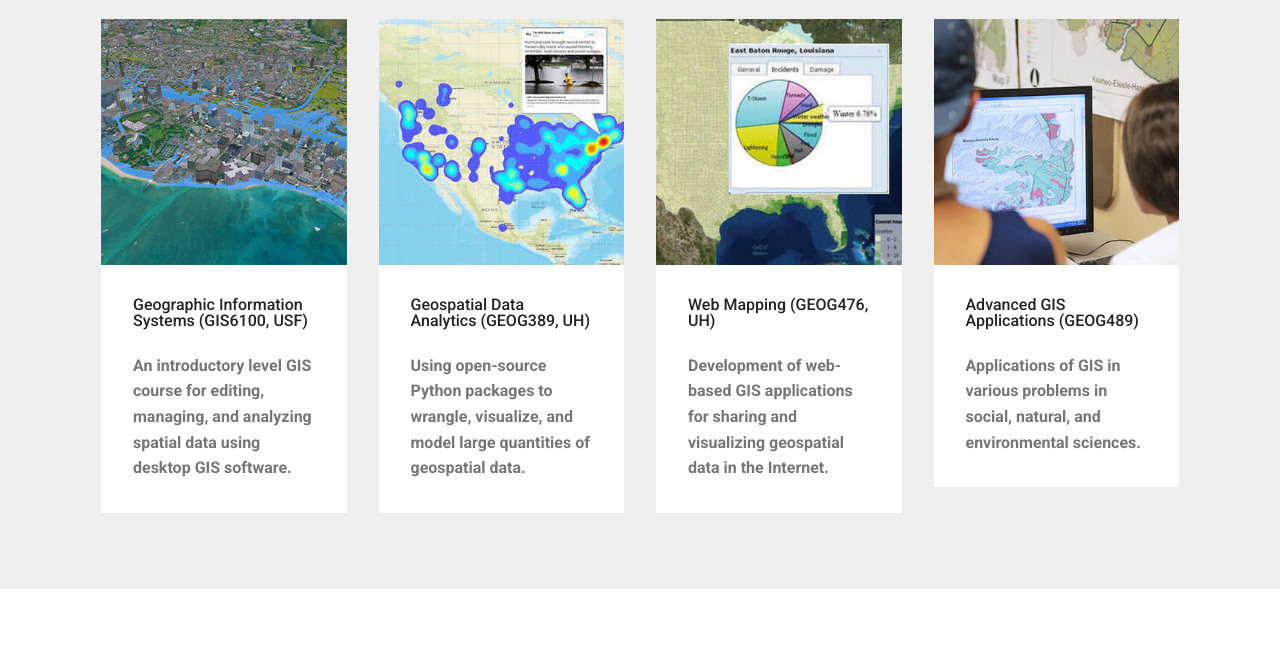
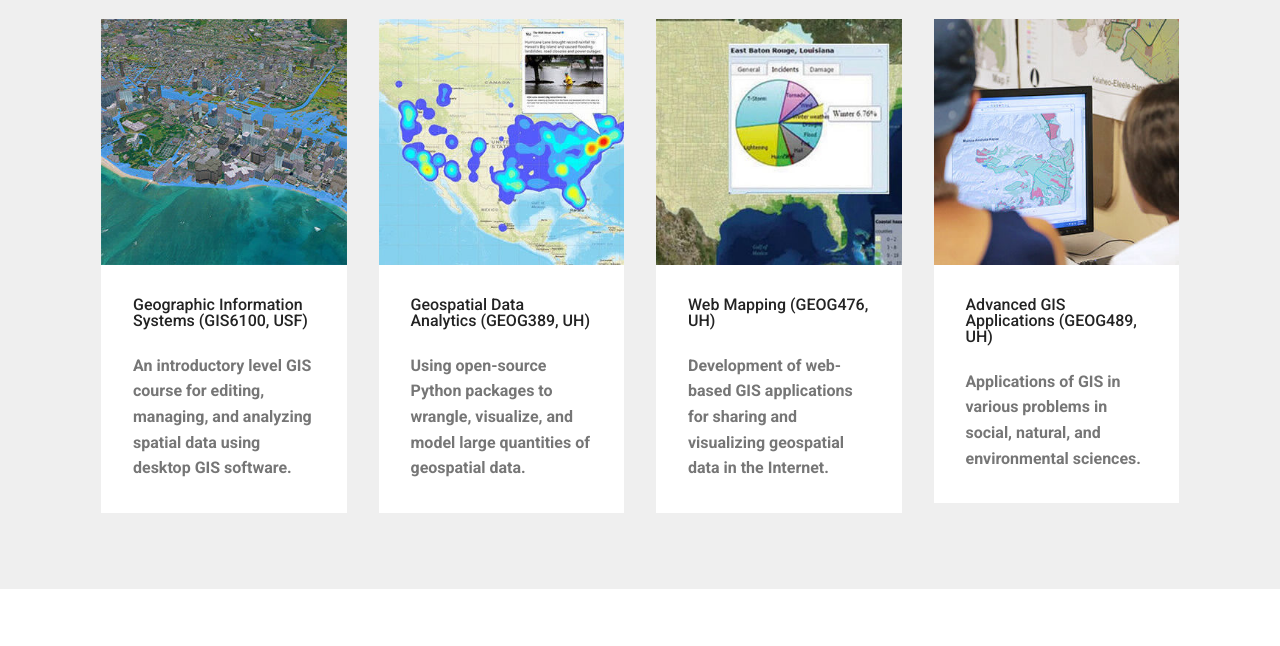
Before and after one commit to qiang-yi/qiang-yi.github.io, a plain HTML site: page index.html in a window 1280 px wide. Shown: the part 2358-3004 px from the top of the page. Drawn offline with Linux system fonts and the light colour scheme; files whose address does not match are found by name.

```diff
--- a/index.html
+++ b/index.html
@@ -312,7 +312,7 @@
                         <img src="assets/images/geog-388-introduction-to-gis-333x333.jpg" alt="" title="">
                     </div>
                     <div class="card-box">
-                        <h4 class="card-title mbr-fonts-style display-7">Advanced GIS Applications (GEOG489)</h4>
+                        <h4 class="card-title mbr-fonts-style display-7">Advanced GIS Applications (GEOG489, UH)</h4>
                         <p class="mbr-text mbr-fonts-style display-7">
                            Applications of GIS in various problems in social, natural, and environmental sciences.
                         </p>
```
